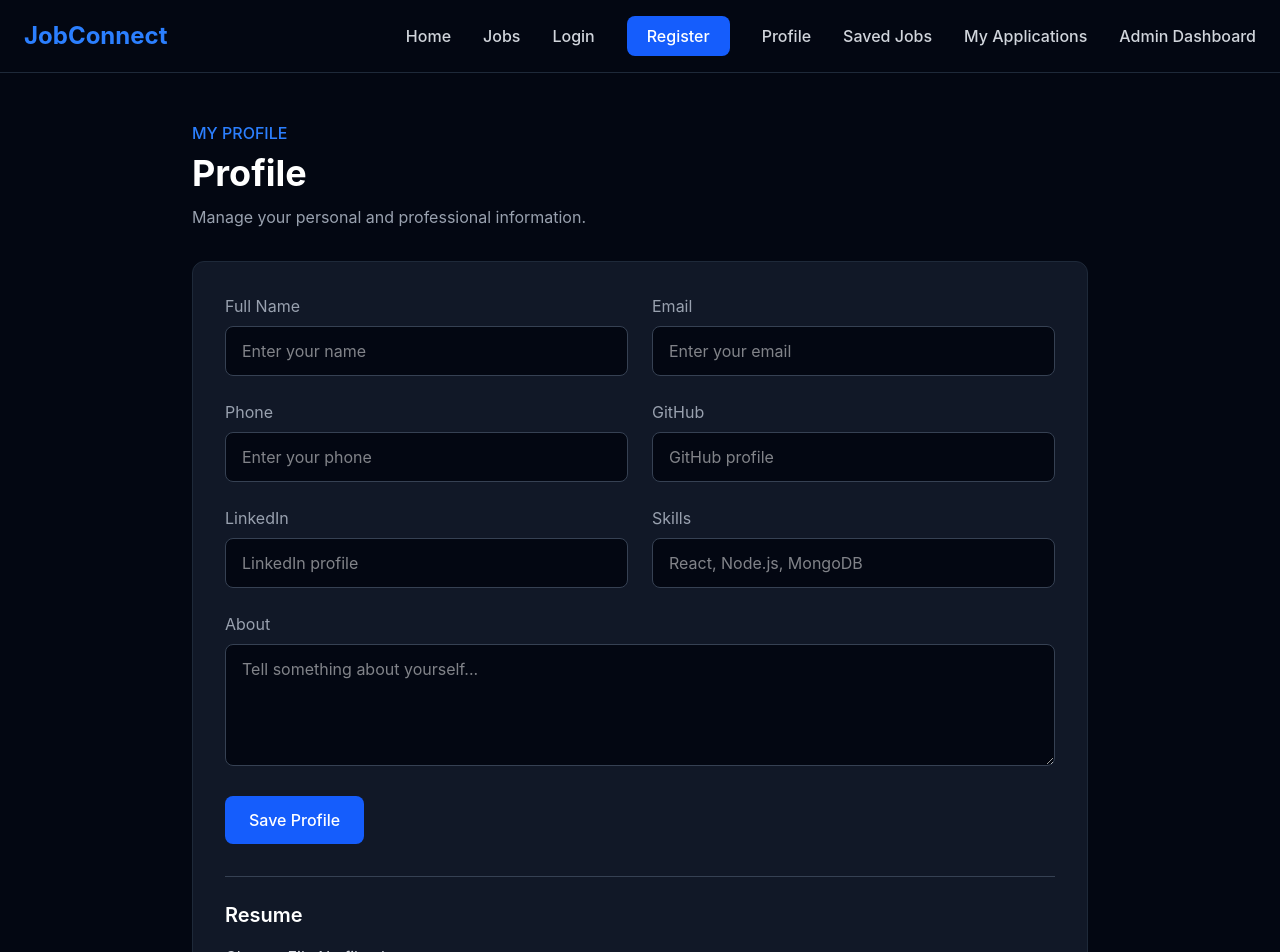
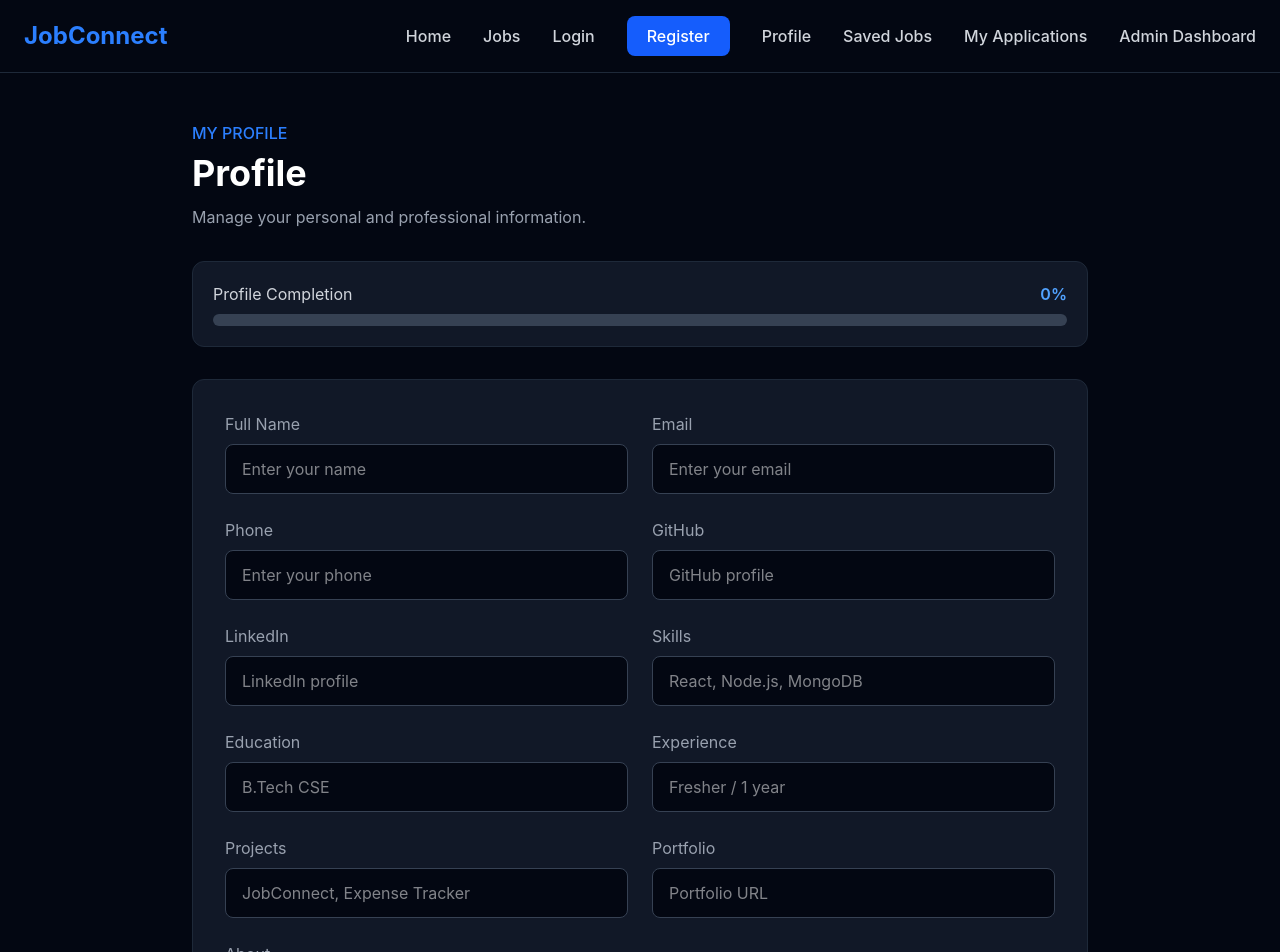
Before and after one commit to maskibhavika-cmyk/major-project, a React (Vite) app in the folder Frontend/: page /profile in a window 1280 px wide. Shown: the top 952 px of the page. Built offline with nearby package versions, Linux system fonts and the light colour scheme; no server answers; sample sign-in values are in the browser's storage.

Commit message:
profile completion

```diff
--- a/Frontend/src/pages/Profile.jsx
+++ b/Frontend/src/pages/Profile.jsx
@@ -10,6 +10,10 @@ function Profile() {
     linkedin: "",
     skills: "",
     about: "",
+    education: "",
+    experience: "",
+    projects: "",
+    portfolio: "",
   });
 
   const [resume, setResume] = useState(null);
@@ -40,6 +44,10 @@ function Profile() {
           linkedin: user.linkedin || "",
           skills: user.skills || "",
           about: user.about || "",
+          education: user.education || "",
+          experience: user.experience || "",
+          projects: user.projects || "",
+          portfolio: user.portfolio || "",
         });
 
         setResumePath(user.resume || "");
@@ -79,6 +87,10 @@ function Profile() {
         linkedin: user.linkedin || "",
         skills: user.skills || "",
         about: user.about || "",
+        education: user.education || "",
+        experience: user.experience || "",
+        projects: user.projects || "",
+        portfolio: user.portfolio || "",
       });
 
       localStorage.setItem("user", JSON.stringify(user));
@@ -98,6 +110,27 @@ function Profile() {
   };
 
   // Upload Resume
+  const fields = [
+  profile.name,
+  profile.phone,
+  profile.about,
+  profile.skills,
+  profile.github,
+  profile.linkedin,
+  profile.education,
+  profile.experience,
+  profile.projects,
+  profile.portfolio,
+  resumePath,
+];
+
+const completedFields = fields.filter(
+  (field) => field && field.toString().trim() !== ""
+).length;
+
+const profileCompletion = Math.round(
+  (completedFields / fields.length) * 100
+);
   const handleResumeUpload = async () => {
     if (!resume) {
       alert("Please select a resume first");
@@ -156,7 +189,24 @@ function Profile() {
         <p className="text-gray-400 mt-3 mb-8">
           Manage your personal and professional information.
         </p>
+        <div className="mb-8 bg-[#111827] border border-gray-800 rounded-xl p-5">
+       <div className="flex justify-between mb-2">
+       <span className="text-gray-300">
+      Profile Completion
+       </span>
 
+      <span className="text-blue-400 font-semibold">
+      {profileCompletion}%
+    </span>
+  </div>
+
+  <div className="w-full bg-gray-700 rounded-full h-3">
+    <div
+      className="bg-blue-600 h-3 rounded-full"
+      style={{ width: `${profileCompletion}%` }}
+    ></div>
+  </div>
+</div>
         <div className="bg-[#111827] border border-gray-800 rounded-xl p-8">
 
           <div className="grid grid-cols-1 md:grid-cols-2 gap-6">
@@ -280,7 +330,85 @@ function Profile() {
                 className="w-full bg-[#030712] border border-gray-700 rounded-lg px-4 py-3 outline-none"
               />
             </div>
+           {/* Education */}
+<div>
+  <label className="block text-gray-400 mb-2">
+    Education
+  </label>
 
+  <input
+    type="text"
+    value={profile.education}
+    onChange={(e) =>
+      setProfile({
+        ...profile,
+        education: e.target.value,
+      })
+    }
+    placeholder="B.Tech CSE"
+    className="w-full bg-[#030712] border border-gray-700 rounded-lg px-4 py-3 outline-none"
+  />
+</div>
+
+{/* Experience */}
+<div>
+  <label className="block text-gray-400 mb-2">
+    Experience
+  </label>
+
+  <input
+    type="text"
+    value={profile.experience}
+    onChange={(e) =>
+      setProfile({
+        ...profile,
+        experience: e.target.value,
+      })
+    }
+    placeholder="Fresher / 1 year"
+    className="w-full bg-[#030712] border border-gray-700 rounded-lg px-4 py-3 outline-none"
+  />
+</div>
+
+{/* Projects */}
+<div>
+  <label className="block text-gray-400 mb-2">
+    Projects
+  </label>
+
+  <input
+    type="text"
+    value={profile.projects}
+    onChange={(e) =>
+      setProfile({
+        ...profile,
+        projects: e.target.value,
+      })
+    }
+    placeholder="JobConnect, Expense Tracker"
+    className="w-full bg-[#030712] border border-gray-700 rounded-lg px-4 py-3 outline-none"
+  />
+</div>
+
+{/* Portfolio */}
+<div>
+  <label className="block text-gray-400 mb-2">
+    Portfolio
+  </label>
+
+  <input
+    type="text"
+    value={profile.portfolio}
+    onChange={(e) =>
+      setProfile({
+        ...profile,
+        portfolio: e.target.value,
+      })
+    }
+    placeholder="Portfolio URL"
+    className="w-full bg-[#030712] border border-gray-700 rounded-lg px-4 py-3 outline-none"
+     />
+    </div>
           </div>
 
           {/* About */}
```
